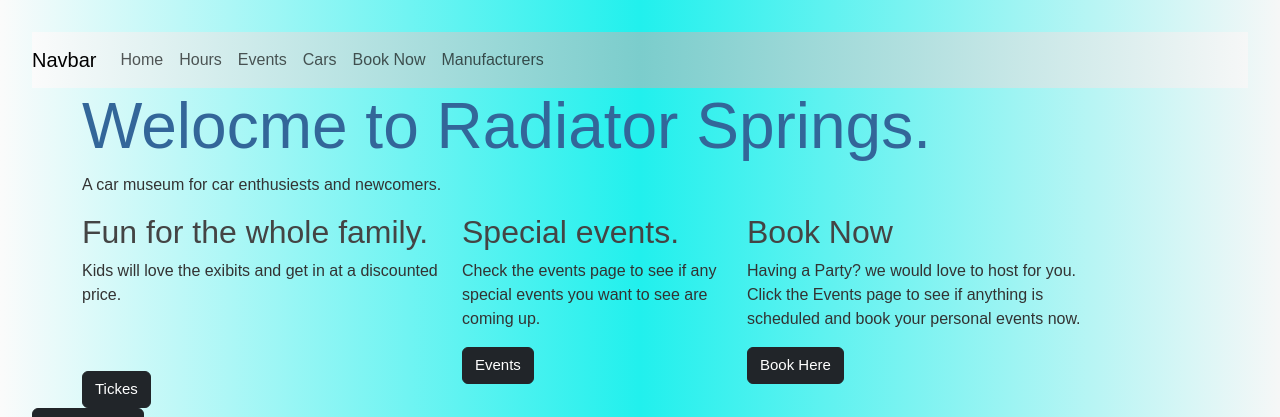
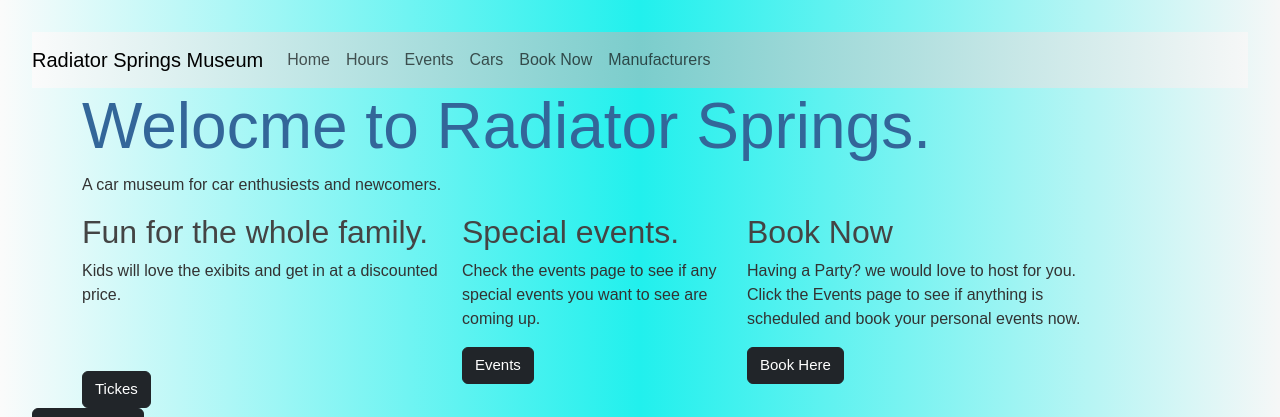
Before and after one commit to beskro2/313-team-project, a Django app: page / in a window 1280 px wide. Shown: the top 417 px of the page. Run offline with Django 4.2, Linux system fonts and the light colour scheme; some libraries are stand-ins or nearby versions.

Commit message:
finishing touches

```diff
--- a/radiator_springs/cars/templates/booking.html
+++ b/radiator_springs/cars/templates/booking.html
@@ -12,7 +12,7 @@
 <body>
     <!--navbarcode -->
     <nav class="navbar navbar-expand-lg navbar-light bg-light">
-        <a class="navbar-brand" href="#">Navbar</a>
+        <a class="navbar-brand">Radiator Springs Museum</a>
         <button class="navbar-toggler" type="button" data-toggle="collapse" data-target="#navbarSupportedContent" aria-controls="navbarSupportedContent" aria-expanded="false" aria-label="Toggle navigation">
             <span class="navbar-toggler-icon"></span>
         </button>
--- a/radiator_springs/cars/templates/car_page.html
+++ b/radiator_springs/cars/templates/car_page.html
@@ -11,7 +11,7 @@
 <body>
     <!--navbarcode -->
     <nav class="navbar navbar-expand-lg navbar-light bg-light">
-        <a class="navbar-brand" href="#">Navbar</a>
+        <a class="navbar-brand">Radiator Springs Museum</a>
         <button class="navbar-toggler" type="button" data-toggle="collapse" data-target="#navbarSupportedContent" aria-controls="navbarSupportedContent" aria-expanded="false" aria-label="Toggle navigation">
           <span class="navbar-toggler-icon"></span>
         </button>
--- a/radiator_springs/cars/templates/contact_us.html
+++ b/radiator_springs/cars/templates/contact_us.html
@@ -14,7 +14,7 @@
 <body>
     <!--navbarcode -->
     <nav class="navbar navbar-expand-lg navbar-light bg-light">
-        <a class="navbar-brand" href="#">Radiator Springs Museum</a>
+        <a class="navbar-brand">Radiator Springs Museum</a>
         <button class="navbar-toggler" type="button" data-toggle="collapse" data-target="#navbarSupportedContent" aria-controls="navbarSupportedContent" aria-expanded="false" aria-label="Toggle navigation">
             <span class="navbar-toggler-icon"></span>
         </button>
--- a/radiator_springs/cars/templates/events.html
+++ b/radiator_springs/cars/templates/events.html
@@ -11,7 +11,7 @@
 <body>
     <!--navbarcode -->
     <nav class="navbar navbar-expand-lg navbar-light bg-light">
-        <a class="navbar-brand" href="#">Navbar</a>
+        <a class="navbar-brand">Radiator Springs Museum</a>
         <button class="navbar-toggler" type="button" data-toggle="collapse" data-target="#navbarSupportedContent" aria-controls="navbarSupportedContent" aria-expanded="false" aria-label="Toggle navigation">
           <span class="navbar-toggler-icon"></span>
         </button>
--- a/radiator_springs/cars/templates/hours.html
+++ b/radiator_springs/cars/templates/hours.html
@@ -11,7 +11,7 @@
 <body>
     <!--navbarcode -->
     <nav class="navbar navbar-expand-lg navbar-light bg-light">
-        <a class="navbar-brand" href="#">Navbar</a>
+        <a class="navbar-brand">Radiator Springs Museum</a>
         <button class="navbar-toggler" type="button" data-toggle="collapse" data-target="#navbarSupportedContent" aria-controls="navbarSupportedContent" aria-expanded="false" aria-label="Toggle navigation">
           <span class="navbar-toggler-icon"></span>
         </button>
--- a/radiator_springs/cars/templates/index.html
+++ b/radiator_springs/cars/templates/index.html
@@ -11,7 +11,7 @@
 <body>
     <!--navbarcode -->
     <nav class="navbar navbar-expand-lg navbar-light bg-light">
-        <a class="navbar-brand" href="#">Navbar</a>
+        <a class="navbar-brand">Radiator Springs Museum</a>
         <button class="navbar-toggler" type="button" data-toggle="collapse" data-target="#navbarSupportedContent" aria-controls="navbarSupportedContent" aria-expanded="false" aria-label="Toggle navigation">
           <span class="navbar-toggler-icon"></span>
         </button>
--- a/radiator_springs/cars/templates/manufacturer.html
+++ b/radiator_springs/cars/templates/manufacturer.html
@@ -11,7 +11,7 @@
 <body>
     <!--navbarcode -->
     <nav class="navbar navbar-expand-lg navbar-light bg-light">
-        <a class="navbar-brand" href="#">Navbar</a>
+        <a class="navbar-brand">Radiator Springs Museum</a>
         <button class="navbar-toggler" type="button" data-toggle="collapse" data-target="#navbarSupportedContent" aria-controls="navbarSupportedContent" aria-expanded="false" aria-label="Toggle navigation">
           <span class="navbar-toggler-icon"></span>
         </button>
--- a/radiator_springs/cars/templates/ticket.html
+++ b/radiator_springs/cars/templates/ticket.html
@@ -12,7 +12,7 @@
 <body>
     <!--navbarcode -->
     <nav class="navbar navbar-expand-lg navbar-light bg-light">
-        <a class="navbar-brand" href="#">Navbar</a>
+        <a class="navbar-brand">Radiator Springs Museum</a>
         <button class="navbar-toggler" type="button" data-toggle="collapse" data-target="#navbarSupportedContent" aria-controls="navbarSupportedContent" aria-expanded="false" aria-label="Toggle navigation">
           <span class="navbar-toggler-icon"></span>
         </button>
```
Also changed, not shown: radiator_springs/db.sqlite3.
